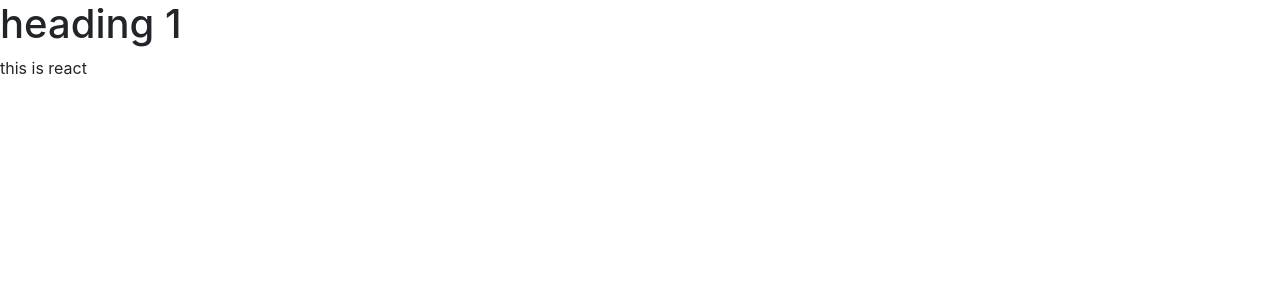
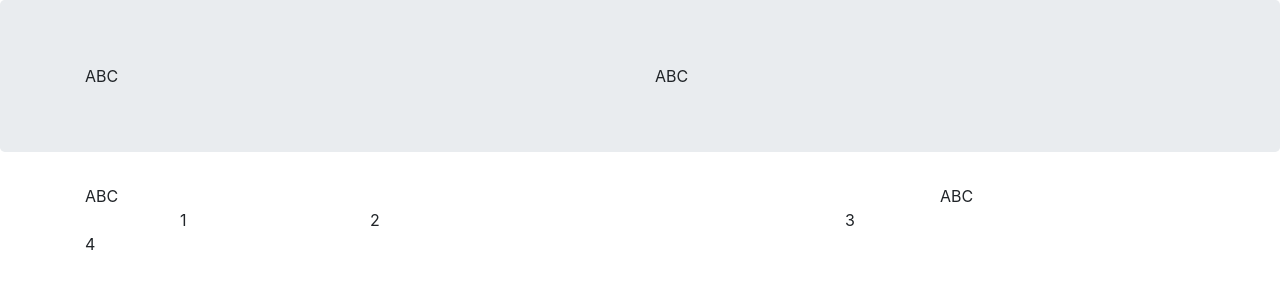
Before and after one commit to quang1404/git-test-01, a website: page index.html in a window 1280 px wide. Drawn offline with nearby package versions, Linux system fonts and the light colour scheme.

Commit message:
bootsrap 1

```diff
--- a/index.html
+++ b/index.html
@@ -8,8 +8,32 @@
     <link rel="stylesheet" href="node_modules/bootstrap/dist/css/bootstrap.min.css">
 </head>
 <body>
-    <h1>heading 1</h1>
-    <p>this is react</p>
+    <header class="jumbotron">
+        <div class="container">
+            <div class="row">
+                <div class="col-12 col-sm-6">ABC</div>
+                <div class="col-12 col-sm">ABC</div>
+            </div>
+        </div>
+    </header>
+    <section>
+        <div class="container">
+            <div class="row">
+                <div class="col-12 col-sm-4 col-md-3 order-sm-last">ABC</div>
+                <div class="col col-sm col-md order-sm-first">ABC</div>
+            </div>
+        </div>
+    </section>
+    <footer>
+        <div class="container">
+            <div class="row">
+                <div class="col-4 offset-1 col-sm-2">1</div>
+                <div class="col-7 col-sm-5">2</div>
+                <div class="col-12 col-sm-4">3</div>
+                <div class="col-auto">4</div>
+            </div>
+        </div>
+    </footer>
 </body>
 <script src="node_modules/jquery/dist/jquery.slim.min.js"></script>
 <script src="node_modules/popper.js/dist/popper.min.js"></script>
```
